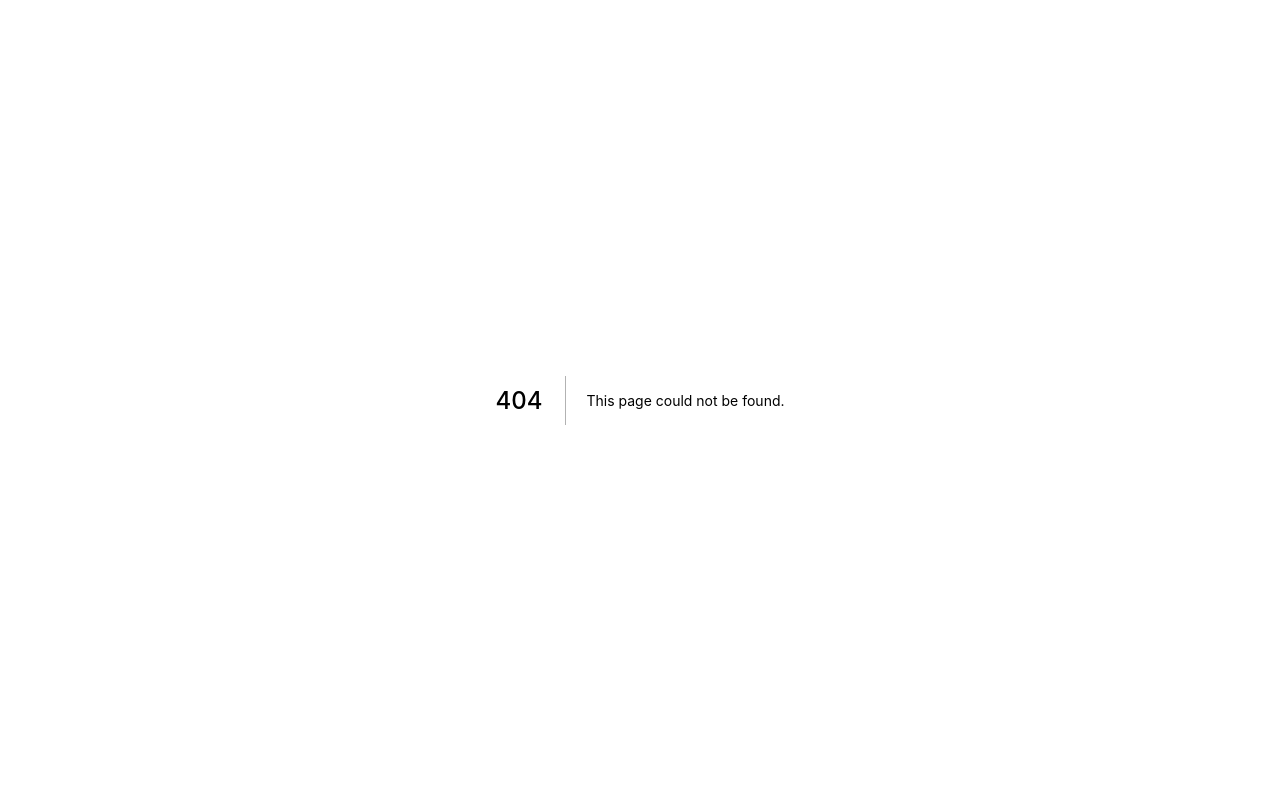
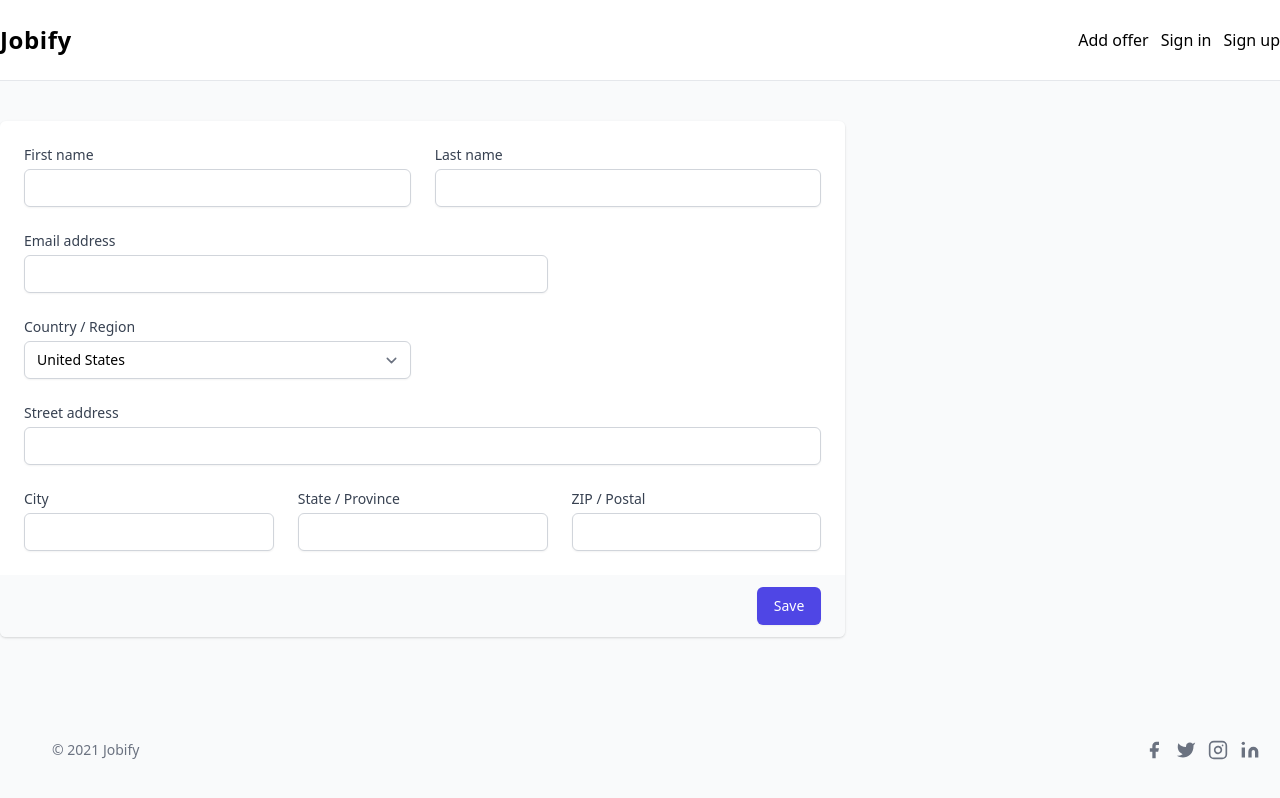
Before and after one commit to mateuszwiniarczyk/jobify, a Next.js app: page /add-offer in a window 1280 px wide. Before the commit this address had no page. Built offline with nearby package versions, Linux system fonts and the light colour scheme.

Commit message:
Add base view of adding offer

```diff
--- a/components/Navigation/index.js
+++ b/components/Navigation/index.js
@@ -21,20 +21,20 @@ const Navigation = () => {
           Menu
         </button>
         <ul
-          className={classNames('w-full lg:inline-flex lg:w-auto', {
+          className={classNames('w-full lg:inline-flex lg:gap-3 lg:w-auto', {
             hidden: !isOpen
           })}>
-          <li className="w-full flex lg:inline-flex lg:ml-3 lg:w-auto">
-            <Link href="/">
-              <a className="w-full py-2 lg:w-auto lg:py-0">Submit offer</a>
+          <li className="w-full flex lg:inline-flex lg:w-auto">
+            <Link href="/add-offer">
+              <a className="w-full py-2 lg:w-auto lg:py-0">Add offer</a>
             </Link>
           </li>
-          <li className="w-full flex lg:inline-flex lg:ml-3 lg:w-auto">
+          <li className="w-full flex lg:inline-flex lg:w-auto">
             <Link href="/signin">
               <a className="w-full py-2 lg:w-auto lg:py-0">Sign in</a>
             </Link>
           </li>
-          <li className="w-full flex lg:inline-flex lg:ml-3 lg:w-auto">
+          <li className="w-full flex lg:inline-flex lg:w-auto">
             <Link href="/signup">
               <a className="w-full py-2 lg:w-auto lg:py-0">Sign up</a>
             </Link>
--- /dev/null
+++ b/pages/add-offer.js
@@ -0,0 +1,132 @@
+import Layout from 'components/Layout';
+
+const AddOffer = () => (
+  <Layout>
+    <div className="mt-10 sm:mt-0">
+      <div className="md:grid md:grid-cols-3 md:gap-6">
+        <div className="mt-5 md:mt-0 md:col-span-2">
+          <form action="#" method="POST">
+            <div className="shadow overflow-hidden sm:rounded-md">
+              <div className="px-4 py-5 bg-white sm:p-6">
+                <div className="grid grid-cols-6 gap-6">
+                  <div className="col-span-6 sm:col-span-3">
+                    <label htmlFor="first_name" className="block text-sm font-medium text-gray-700">
+                      First name
+                    </label>
+                    <input
+                      type="text"
+                      name="first_name"
+                      id="first_name"
+                      className="mt-1 focus:ring-indigo-500 focus:border-indigo-500 block w-full shadow-sm sm:text-sm border-gray-300 rounded-md"
+                    />
+                  </div>
+
+                  <div className="col-span-6 sm:col-span-3">
+                    <label htmlFor="last_name" className="block text-sm font-medium text-gray-700">
+                      Last name
+                    </label>
+                    <input
+                      type="text"
+                      name="last_name"
+                      id="last_name"
+                      className="mt-1 focus:ring-indigo-500 focus:border-indigo-500 block w-full shadow-sm sm:text-sm border-gray-300 rounded-md"
+                    />
+                  </div>
+
+                  <div className="col-span-6 sm:col-span-4">
+                    <label
+                      htmlFor="email_address"
+                      className="block text-sm font-medium text-gray-700">
+                      Email address
+                    </label>
+                    <input
+                      type="text"
+                      name="email_address"
+                      id="email_address"
+                      className="mt-1 focus:ring-indigo-500 focus:border-indigo-500 block w-full shadow-sm sm:text-sm border-gray-300 rounded-md"
+                    />
+                  </div>
+
+                  <div className="col-span-6 sm:col-span-3">
+                    <label htmlFor="country" className="block text-sm font-medium text-gray-700">
+                      Country / Region
+                    </label>
+                    <select
+                      id="country"
+                      name="country"
+                      className="mt-1 block w-full py-2 px-3 border border-gray-300 bg-white rounded-md shadow-sm focus:outline-none focus:ring-indigo-500 focus:border-indigo-500 sm:text-sm">
+                      <option>United States</option>
+                      <option>Canada</option>
+                      <option>Mexico</option>
+                    </select>
+                  </div>
+
+                  <div className="col-span-6">
+                    <label
+                      htmlFor="street_address"
+                      className="block text-sm font-medium text-gray-700">
+                      Street address
+                    </label>
+                    <input
+                      type="text"
+                      name="street_address"
+                      id="street_address"
+                      className="mt-1 focus:ring-indigo-500 focus:border-indigo-500 block w-full shadow-sm sm:text-sm border-gray-300 rounded-md"
+                    />
+                  </div>
+
+                  <div className="col-span-6 sm:col-span-6 lg:col-span-2">
+                    <label htmlFor="city" className="block text-sm font-medium text-gray-700">
+                      City
+                    </label>
+                    <input
+                      type="text"
+                      name="city"
+                      id="city"
+                      className="mt-1 focus:ring-indigo-500 focus:border-indigo-500 block w-full shadow-sm sm:text-sm border-gray-300 rounded-md"
+                    />
+                  </div>
+
+                  <div className="col-span-6 sm:col-span-3 lg:col-span-2">
+                    <label htmlFor="state" className="block text-sm font-medium text-gray-700">
+                      State / Province
+                    </label>
+                    <input
+                      type="text"
+                      name="state"
+                      id="state"
+                      className="mt-1 focus:ring-indigo-500 focus:border-indigo-500 block w-full shadow-sm sm:text-sm border-gray-300 rounded-md"
+                    />
+                  </div>
+
+                  <div className="col-span-6 sm:col-span-3 lg:col-span-2">
+                    <label
+                      htmlFor="postal_code"
+                      className="block text-sm font-medium text-gray-700">
+                      ZIP / Postal
+                    </label>
+                    <input
+                      type="text"
+                      name="postal_code"
+                      id="postal_code"
+                      className="mt-1 focus:ring-indigo-500 focus:border-indigo-500 block w-full shadow-sm sm:text-sm border-gray-300 rounded-md"
+                    />
+                  </div>
+                </div>
+              </div>
+              <div className="px-4 py-3 bg-gray-50 text-right sm:px-6">
+                <button
+                  type="submit"
+                  className="inline-flex justify-center py-2 px-4 border border-transparent shadow-sm text-sm font-medium rounded-md text-white bg-indigo-600 hover:bg-indigo-700 focus:outline-none focus:ring-2 focus:ring-offset-2 focus:ring-indigo-500">
+                  Save
+                </button>
+              </div>
+            </div>
+          </form>
+        </div>
+      </div>
+    </div>
+  </Layout>
+);
+
+export default AddOffer;
```
